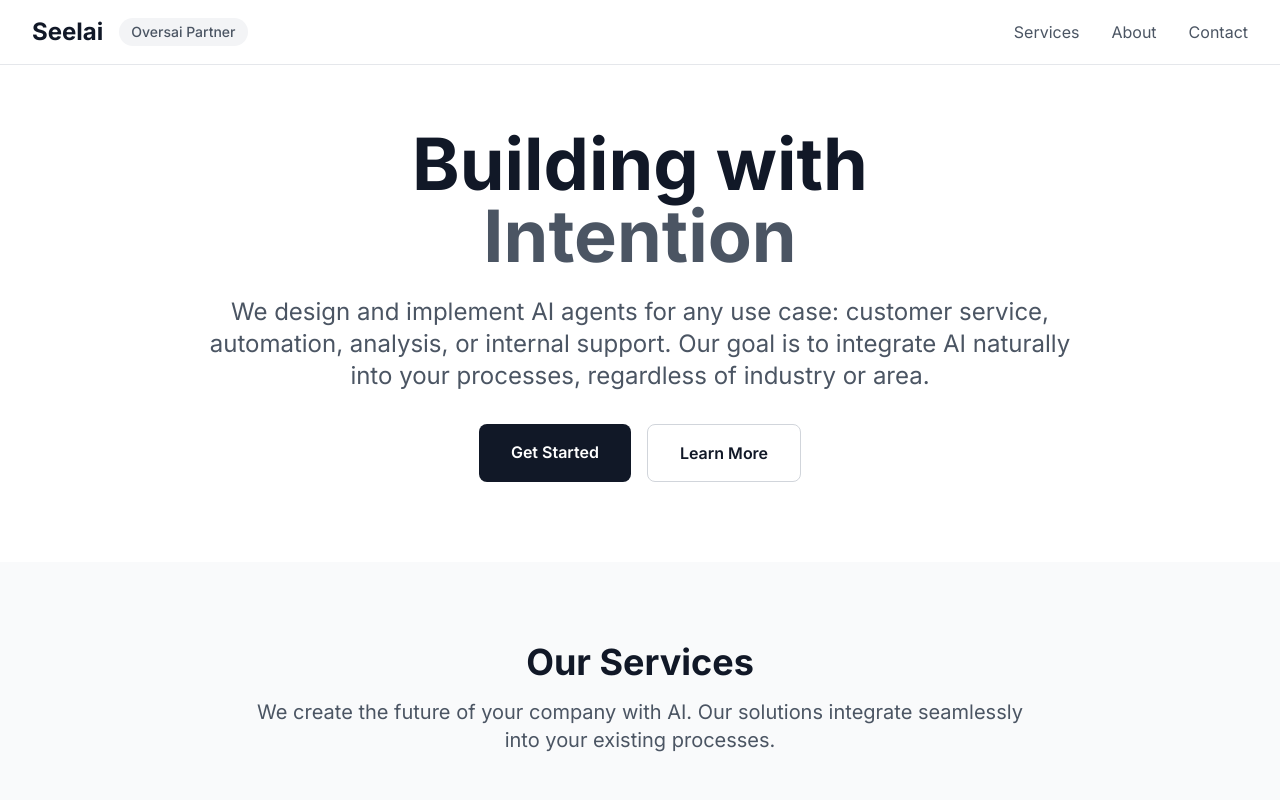
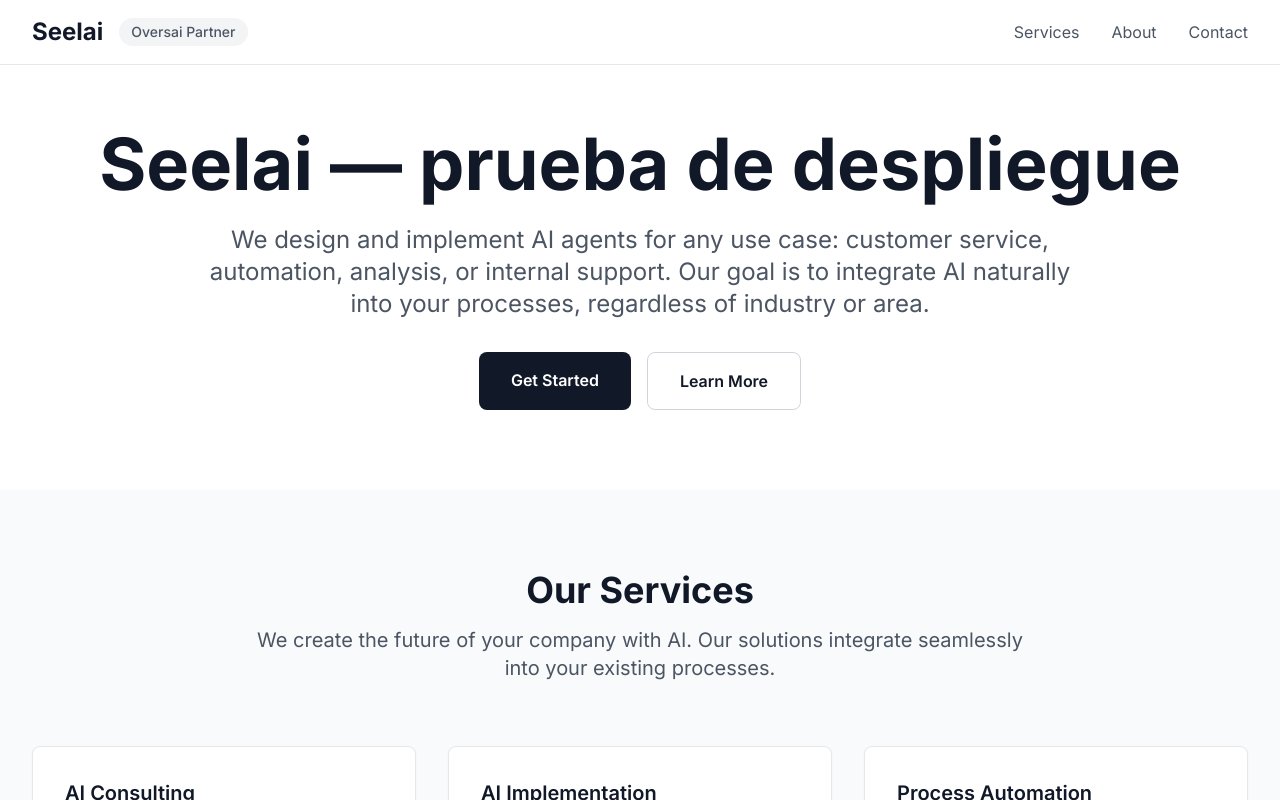
Before and after one commit to Palomagiraldorivera/Seelai, a Next.js app: page / in a window 1280 px wide. Shown: the top 800 px of the page. Built offline with nearby package versions, Linux system fonts and the light colour scheme.

Commit message:
feat: prueba de despliegue desde Cursor

```diff
--- a/app/page.tsx
+++ b/app/page.tsx
@@ -26,8 +26,7 @@
       <section className="pt-32 pb-20 px-4 sm:px-6 lg:px-8">
         <div className="max-w-7xl mx-auto text-center">
           <h1 className="text-5xl md:text-7xl font-bold text-gray-900 mb-6">
-            Building with
-            <span className="block text-gray-600">Intention</span>
+            Seelai — prueba de despliegue
           </h1>
           <p className="text-xl md:text-2xl text-gray-600 mb-8 max-w-4xl mx-auto">
             We design and implement AI agents for any use case: customer service,
```
